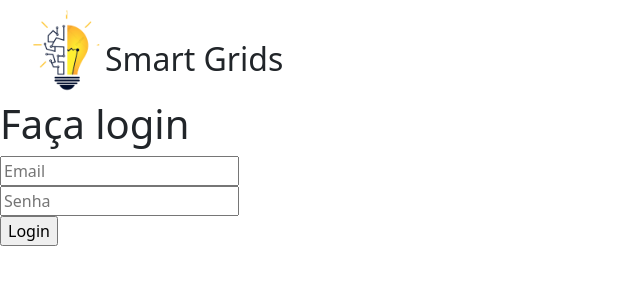
After one commit to Dayna-Caroline/ProjetoIC, a PHP site: page /front/login.php in a window 1280 px wide. The commit adds this page. Shown: the top 300 px of the page, without its empty margins (0-640 px from the left). Run offline with PHP 8.4, Linux system fonts and the light colour scheme; some libraries are stand-ins or nearby versions.

Commit message:
salvando

```diff
--- a/front/cad.php
+++ b/front/cad.php
@@ -17,7 +17,7 @@
                 </div>
                 <div class="pags">
                     <ul>
-                        <li><a href="">Fazer login &#8594;</a></li>
+                        <li><a href="./login.php">Fazer login &#8594;</a></li>
                     </ul>
                 </div>
             </div>
--- /dev/null
+++ b/front/login.php
@@ -0,0 +1,33 @@
+<!DOCTYPE html>
+<html lang="pt-br">
+<head>
+    <meta charset="UTF-8">
+    <meta http-equiv="X-UA-Compatible" content="IE=edge">
+    <meta name="viewport" content="width=device-width, initial-scale=1.0">
+    <link rel="stylesheet" href="https://cdnjs.cloudflare.com/ajax/libs/font-awesome/5.11.2/css/all.css">
+    <link href="https://cdn.jsdelivr.net/npm/bootstrap@5.0.0-beta2/dist/css/bootstrap.min.css" rel="stylesheet" integrity="sha384-BmbxuPwQa2lc/FVzBcNJ7UAyJxM6wuqIj61tLrc4wSX0szH/Ev+nYRRuWlolflfl" crossorigin="anonymous">
+    <link rel="stylesheet" href="../styles/login.css">
+    <title>Login</title>
+</head>
+<body>
+    <div class="tudo">
+    <div class="cabecalho">
+        <div class="logo">
+            <a href="../index.php"><img src="../imgs/logo.png" alt="Logo da empresa" class="img-logo"></a>
+            <h2>Smart Grids</h2>
+        </div>
+
+    </div>
+    <form class="form" action="../back/login.php" method="POST">
+        <h1>Faça login</h1>
+        <div class="campo">
+            <input type="email" name="email" placeholder="Email" value="">
+        </div>
+        <div class="campo">
+            <input type="password" name="password" placeholder="Senha" autocomplete="off">
+        </div>
+        <input type="submit" name="btnLogar" value="Login">
+    </form>
+    </div>
+</body>
+</html>
--- a/index.php
+++ b/index.php
@@ -17,7 +17,7 @@
             </div>
             <div class="pags">
                 <ul>
-                    <li><a href="">Entrar</a></li>
+                    <li><a href="./front/login.php">Entrar</a></li>
                 </ul>
             </div>
         </div>
--- /dev/null
+++ b/styles/login.css
@@ -0,0 +1,24 @@
+.cabecalho{
+    display: grid;
+    grid-template-columns: 1fr 1fr;
+    height: 10%;
+}
+
+.logo{
+    display: flex;
+    margin-left: 15px;
+}
+
+.img-logo{
+    width: 100px;
+}
+
+.logo h2{
+    padding-top: 40px;
+    margin-left: -10px;
+}
+
+
+ul{
+    list-style-type: none;
+}
```
Also changed, not shown: back/login.php (added).
